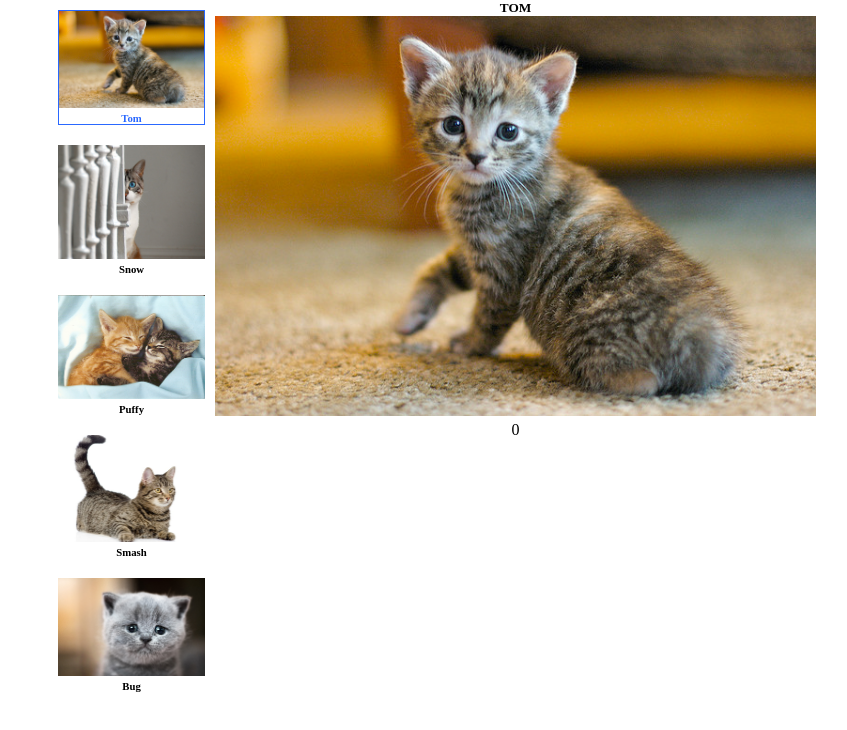
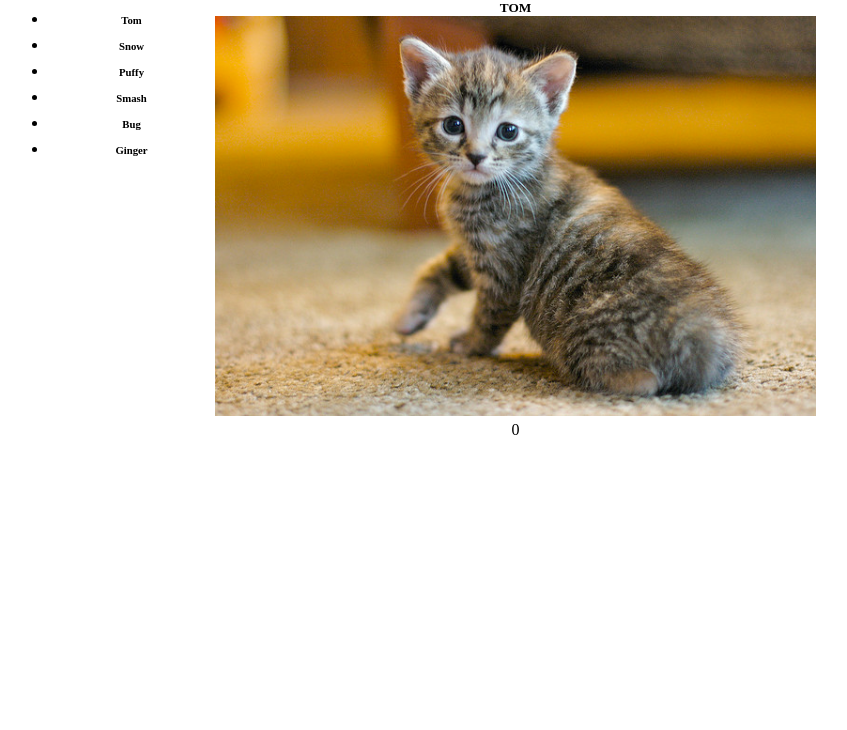
Before and after one commit to luckyluck/js-design-patterns, a plain HTML site: page cat-clicker/index.html in a window 1280 px wide. Shown: the whole page, without its empty margins (208-1055 px from the left). Drawn offline with Linux system fonts and the light colour scheme.

Commit message:
Improve Cat Clicker to have something similar to MV* pattern.

```diff
--- a/cat-clicker/cat-clicker.js
+++ b/cat-clicker/cat-clicker.js
@@ -1,95 +1,89 @@
 window.onload = function () {
-    let cats = [
+    // Model
+    let model = {
+        data: [
             { name: 'Tom', src: 'images/cat1.jpg', counter: 0 },
             { name: 'Snow', src: 'images/cat2.jpg', counter: 0 },
             { name: 'Puffy', src: 'images/cat3.jpg', counter: 0 },
             { name: 'Smash', src: 'images/cat4.jpg', counter: 0 },
-        { name: 'Bug', src: 'images/cat5.jpg', counter: 0 }
-    ];
-
-    createSidebar(cats);
-
-    document.querySelector('.catImg').addEventListener('click', function () {
-        let index = parseInt(this.getAttribute('data-index'), 10);
-        cats[index].counter++;
-        setContent('.counter', cats[index].counter);
-    });
-
-    // Setting first cat as a default
-    setMainImage(0, cats[0]);
+            { name: 'Bug', src: 'images/cat5.jpg', counter: 0 },
+            { name: 'Ginger', src: 'images/cat6.jpg', counter: 0 }
+        ],
+        getAllCats: function() {
+            return this.data;
+        },
+        getCat: function(index) {
+            return this.data[index];
+        },
+        updateCounter: function(index) {
+            this.data[index].counter += 1;
+        }
     };
 
-/**
- * Generate sidebar
- * @param cats
- */
-function createSidebar(cats) {
+    // Controller
+    let octopus = {
+        init: function() {
+            view.renderContent(0);
+        },
+        getCats: function() {
+            return model.getAllCats();
+        },
+        getCat: function(index){
+            return model.getCat(index) ;
+        },
+        updateCounter: function(index) {
+            model.updateCounter(index);
+            view.renderContent(index);
+        },
+        setCat: function (index) {
+            view.renderContent(index);
+        }
+    };
+
+    // View
+    let view = {
+        renderSidebar: function() {
+            let catList = document.querySelector('.cat-list');
+            catList.innerHTML = '';
+
+            let cats = octopus.getCats();
+            let template = document.querySelector('[id="sidebarItem"]').innerHTML;
             let fragment = document.createDocumentFragment();
+
             for (let i = 0; i < cats.length; i++) {
-        fragment.appendChild(getSidebarItem(cats[i], i));
-    }
-    document.getElementById('sidebar').appendChild(fragment);
+                let li = document.createElement('li');
+                li.innerHTML = template.replace(/{{name}}/g, cats[i].name);
+                li.addEventListener('click', function () {
+                    octopus.setCat(i);
+                });
+                fragment.appendChild(li);
             }
 
-/**
- * Generate item Node
- * @param cat
- * @param index
- * @returns {HTMLElement}
- */
-function getSidebarItem(cat, index) {
-    let item = document.createElement('div');
-    item.setAttribute('class', 'sidebarItem');
-    let img = document.createElement('img');
-    img.src = cat.src;
-
-    let nameContainer = document.createElement('h6');
-    nameContainer.setAttribute('class', 'itemName');
-    nameContainer.innerHTML = cat.name;
-    nameContainer.addEventListener('click', function() {
-        setMainImage(index, cat);
-    });
-
-    item.appendChild(img);
-    item.appendChild(nameContainer);
-
-    return item;
+            catList.appendChild(fragment);
+        },
+        renderContent: function(index) {
+            let catContainer = document.querySelector('.catContainer');
+            catContainer.innerHTML = '';
+            let cat = octopus.getCat(index);
+            if (!cat) {
+                return;
             }
 
-/**
- * Set innerHTML of the element with given selector
- * @param selector
- * @param content
- */
-function setContent(selector, content) {
-    document.querySelector(selector).innerHTML = content;
+            let template = document.querySelector('[id="catContainer"]').innerHTML;
+            template = template.replace(/{{name}}/g, cat.name);
+            template = template.replace(/{{src}}/g, cat.src);
+            template = template.replace(/{{counter}}/g, cat.counter);
+
+            catContainer.innerHTML = template;
+            catContainer.childNodes.item(3).addEventListener('click', function() {
+                octopus.updateCounter(index);
+            });
+        },
+        init: function() {
+            this.renderSidebar();
         }
+    };
 
-/**
- * Setting active item by adding a class
- * @param index - index of the selected item
- */
-function setActiveItem(index) {
-    let items = document.querySelectorAll('.sidebarItem');
-    let activeItem = document.querySelector('.sidebarItem.active');
-
-    if (activeItem && activeItem === items[index]) {
-        return;
-    } else if (activeItem) {
-        activeItem.classList.remove('active');
-    }
-    items[index].classList.add('active');
-}
-
-/**
- * Setting main image
- * @param index
- * @param cat
- */
-function setMainImage(index, cat) {
-    setActiveItem(index);
-    document.querySelector('.catName').innerHTML = cat.name;
-    document.querySelector('.catImg').src = cat.src;
-    document.querySelector('.catImg').setAttribute('data-index', index);
-    document.querySelector('.counter').innerHTML = cat.counter;
-}
+    view.init();
+    octopus.init();
+};
--- a/cat-clicker/index.html
+++ b/cat-clicker/index.html
@@ -7,15 +7,23 @@
 </head>
 <body>
     <main id="main">
-        <aside id="sidebar"></aside>
+        <aside id="sidebar">
+            <ul class="cat-list"></ul>
+        </aside>
         <div id="content">
-            <div class="catContainer">
-                <h5 class="catName"></h5>
-                <img src="" alt="" class="catImg">
-                <div class="counter"></div>
-            </div>
+            <div class="catContainer"></div>
         </div>
     </main>
     <script src="cat-clicker.js"></script>
+    <script type="text/template" id="sidebarItem">
+        <div class="sidebarItem">
+            <h6 class="itemName">{{name}}</h6>
+        </div>
+    </script>
+    <script type="text/template" id="catContainer">
+        <h5 class="catName">{{name}}</h5>
+        <img src="{{src}}" alt="{{name}}" class="catImg">
+        <div class="counter">{{counter}}</div>
+    </script>
 </body>
 </html>
```
Lines whose indentation alone changed are shown as unchanged.
